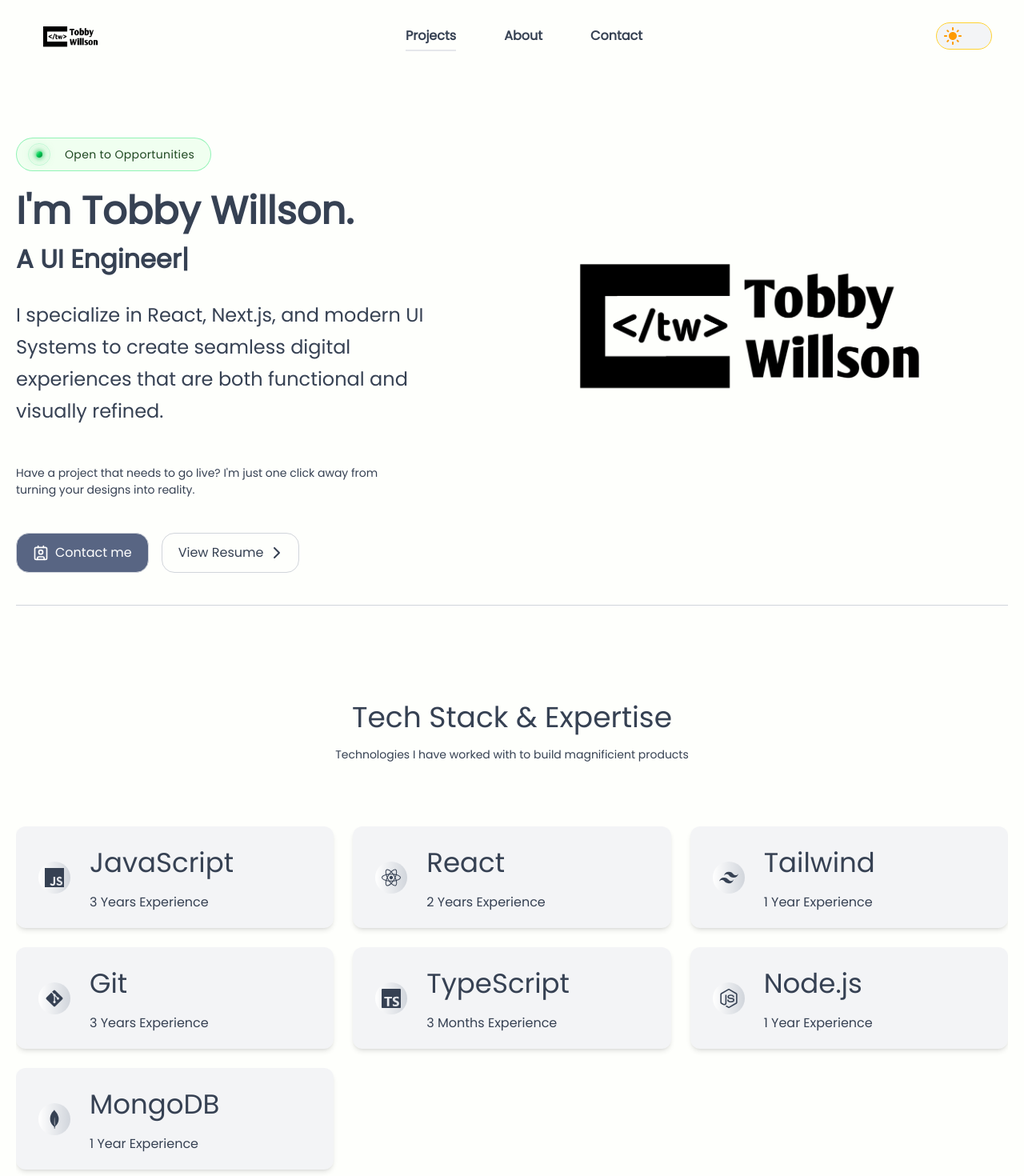
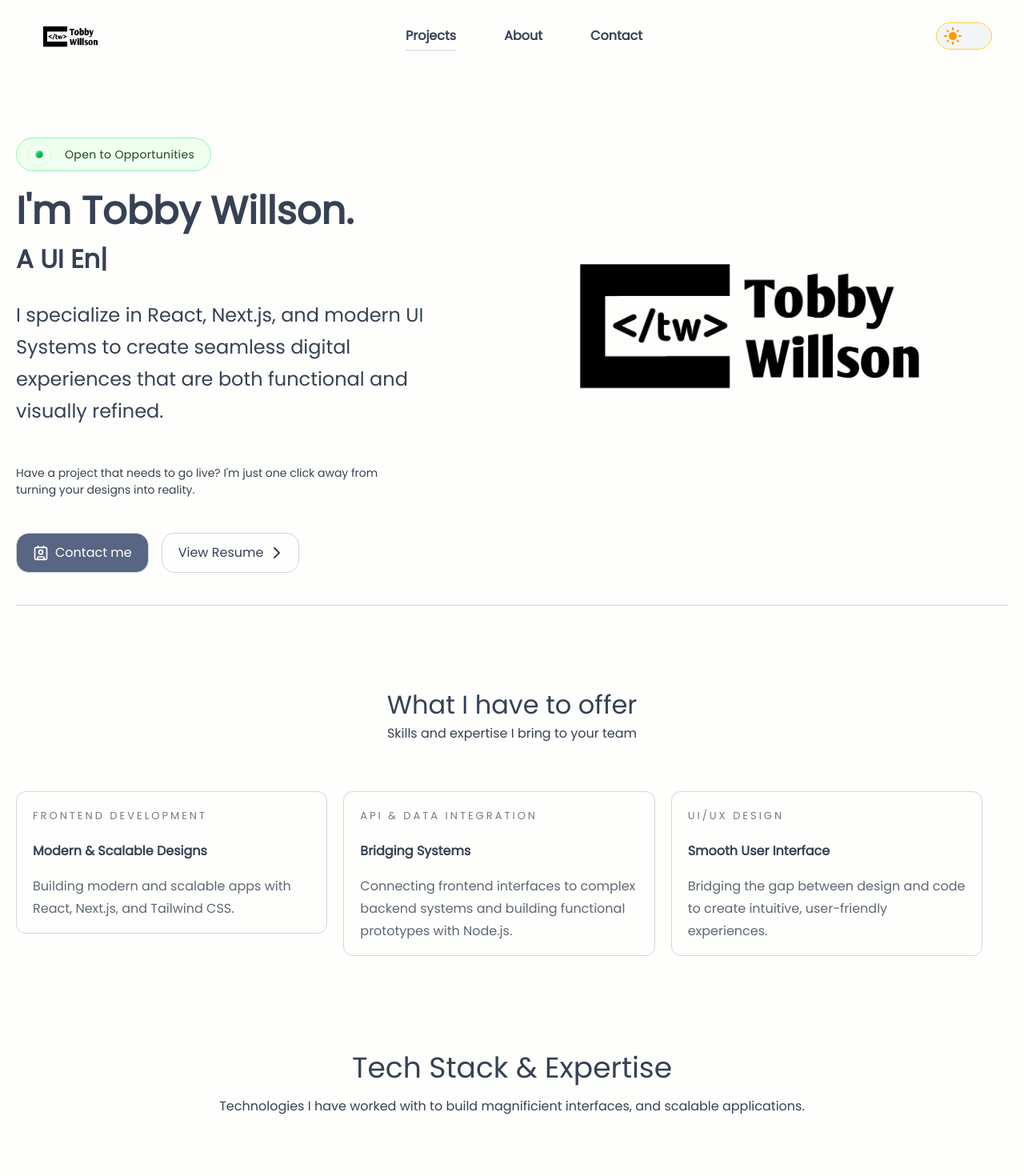
Before and after one commit to TobbyWillson/my-portfolio, a React (Vite) app: page / in a window 1280 px wide. Shown: the top 1470 px of the page at 80% size. Built offline with nearby package versions, Linux system fonts and the light colour scheme.

Commit message:
Added what I have to offer and about me snippet

```diff
--- a/src/App.jsx
+++ b/src/App.jsx
@@ -55,19 +55,28 @@
         <meta name='description' content={pathDesc()} />
       </Helmet>
       {/* <ScrollToTop /> */}
-      <div className='select-none'>
-        <header className=''>
+      <div className='select-none min-h-screen bg-background relative'>
+        <div
+          className='fixed inset-0 z-0 pointer-events-none'
+          style={{
+            backgroundImage: `radial-gradient(circle, var(--dot-color) 1px, transparent 1px)`,
+            backgroundSize: `24px 24px`,
+            opacity: 0.3,
+          }}
+        />
+
+        <header className='z-10'>
           <Navbar />
         </header>
 
-        <div className='bg-background text-bg-text  transition-all duration-700'>
+        <div className=' text-bg-text  transition-all duration-700 z-10 relative'>
           <main className='max-w-7xl mx-auto py-10 px-5'>
             <Outlet />
             <BackToTop />
           </main>
         </div>
 
-        <footer className='bg-background text-bg-text border border-border-gray border-x-0'>
+        <footer className=' text-bg-text border border-border-gray border-x-0'>
           <div className='max-w-7xl mx-auto p-10'>
             <Footer />
           </div>
--- /dev/null
+++ b/src/Components/BriefAbout.jsx
@@ -0,0 +1,27 @@
+import { ArrowRight } from "lucide-react";
+import { MdArrowRightAlt } from "react-icons/md";
+
+import { Link } from "react-router-dom";
+
+const BriefAbout = () => {
+  return (
+    <section>
+      <div className='flex flex-col gap-8 mb-20'>
+        <h1 className='text-center text-[32px]'>About Me</h1>
+        <h2 className='text-[18px]'>Hi, I'm Tobby Wilson.</h2>
+        <h3>
+          I’m a Nigeria-based Frontend Developer who builds systems that scale. From fintech to logistics, I specialize in translating complex product ideas into clean, high-performance web applications. I don’t just build interfaces, I simplify complex workflows into seamless user experiences.
+        </h3>
+
+        <div className='text-bg-text/70 border w-fit '>
+          <Link to='/contact' className='flex  items-center gap-1 p-2'>
+            <p>Read more about me</p>
+            <MdArrowRightAlt />
+          </Link>
+        </div>
+      </div>
+    </section>
+  );
+};
+
+export default BriefAbout;
--- a/src/Components/HeroSection.jsx
+++ b/src/Components/HeroSection.jsx
@@ -155,7 +155,7 @@
         </div>
 
         <div className='mt-8 pb-10 border-b border-border-gray flex flex-col  min-[430px]:flex-row  min-[430px]:items-center gap-4'>
-          <div className='flex ' onClick={handleHireMe}>
+          <div className='flex w-fit' onClick={handleHireMe}>
             <button to=''>
               <div className='bg-[#586583] dark:bg-[#2763a0] border border-border-gray rounded-2xl  px-5 py-3 text-white text-[14px] md:text-[16px] flex justify-center items-center hover:scale-107 cursor-pointer transition-all duration-700  hover:bg-[#556daf]  gap-2'>
                 <div>
@@ -166,9 +166,9 @@
             </button>
           </div>
 
-          <div>
+          <div className='w-fit'>
             <Link to='https://drive.google.com/file/d/1wjAULdzK-zRENYCg6fB0hiL7u-7OS_6g/view?usp=drive_link' target='_blank' rel='noopener noreferrer'>
-              <div className='w-fit flex items-center gap-2 rounded-2xl  px-5 py-3 text-[14px] md:text-[16px] border border-border-gray text-bg-text hover:scale-107 cursor-pointer transition-all duration-700 ' onClick={handleDownload}>
+              <p className=' flex items-center gap-2 rounded-2xl  px-5 py-3 text-[14px] md:text-[16px] border border-border-gray text-bg-text hover:scale-107 cursor-pointer transition-all duration-700 ' onClick={handleDownload}>
                 {isDownloading ? (
                   <>
                     Opening document
@@ -179,7 +179,7 @@
                     View Resume <FaChevronRight />
                   </>
                 )}
-              </div>
+              </p>
             </Link>
           </div>
           {/* <div className={` ${scrolled ? "flex animate-bounce transition-all duration-500" : "hidden"} justify-center pt-12`}>
--- a/src/Components/PreviousProjects.jsx
+++ b/src/Components/PreviousProjects.jsx
@@ -29,7 +29,7 @@
       <div className='mb-30'>
         <div className='mb-20 flex flex-col gap-4'>
           <p className='text-3xl sm:text-4xl text-center tracking-[4px]'>Selected Projects</p>
-          <p className='text-sm sm:text-md dark:text-gray-100/60 text-center'>Projects I have previously worked on till date.</p>
+          <p className='text-[16px]  dark:text-gray-100/60 text-center'>Selection of projects I have previously worked on across frontend development.</p>
         </div>
 
         <div className='flex flex-wrap gap-7'>
--- a/src/Components/StacksExpertise.jsx
+++ b/src/Components/StacksExpertise.jsx
@@ -23,8 +23,8 @@
     <div className='overflow-x-hidden'>
       <div className='my-30'>
         <div className='mb-20 flex flex-col gap-4'>
-          <p className='text-3xl sm:text-4xl text-center'>Tech Stack & Expertise</p>
-          <p className='text-sm sm:text-md dark:text-gray-100/60 text-center'>Technologies I have worked with to build magnificient products</p>
+          <h1 className='text-3xl sm:text-4xl text-center'>Tech Stack & Expertise</h1>
+          <h2 className='text-[16px] dark:text-gray-100/60 text-center'>Technologies I have worked with to build magnificient interfaces, and scalable applications.</h2>
         </div>
 
         <div className='grid grid-cols-1 sm:grid-cols-2 lg:grid-cols-3 gap-6'>
--- /dev/null
+++ b/src/Components/WhatIOffer.jsx
@@ -0,0 +1,24 @@
+import { Services } from "../constants/Materials";
+
+const WhatIOffer = () => {
+  return (
+    <div className='mt-25'>
+      <h1 className='text-[32px] text-center'>What I have to offer</h1>
+      <h2 className='text-center '>Skills and expertise I bring to your team</h2>
+
+      <div className='flex flex-wrap mt-15 gap-5'>
+        {Services.map((service, id) => (
+          <div className='w-full md:w-[calc(50%-1.5rem)] lg:w-[calc(33.333%-1.5rem)] leading-7 bg-background ' key={id}>
+            <div className='border border-border-gray rounded-xl py-4 px-5 hover:border-b-4  transition-all duration-300'>
+              <h3 className='text-bg-text/70  text-[13px] tracking-[3px]'>{service.category} </h3>
+              <p className='text-bg-text font-extrabold py-4'> {service.title} </p>
+              <p className='text-bg-text/80'>{service.body}</p>
+            </div>
+          </div>
+        ))}
+      </div>
+    </div>
+  );
+};
+
+export default WhatIOffer;
--- a/src/constants/Materials.jsx
+++ b/src/constants/Materials.jsx
@@ -66,7 +66,7 @@
     projectDescription: "A trusted digital health companion. Our AI-powered chatbot is designed to provide you with accurate and personalized health information, support, and guidance.",
     projectPreview: MedibotPreview,
     alt: "Medibot Preview",
-    tools: ["React", "CSS"],
+    tools: ["React", "CSS", "Node/Express API", "MongoDB"],
     liveUrl: "https://medibot-coral.vercel.app",
     repoUrl: "https://github.com/TobbyWillson/Medibot",
   },
@@ -151,3 +151,24 @@
     involvement: "If it involves complex flows, real users, or high-impact systems, I’m interested.",
   },
 ];
+
+export const Services = [
+  {
+    id: 1,
+    category: "FRONTEND DEVELOPMENT",
+    title: "Modern & Scalable Designs",
+    body: "Building modern and scalable apps with React, Next.js, and Tailwind CSS.",
+  },
+  {
+    id: 2,
+    category: "API & DATA INTEGRATION",
+    title: "Bridging Systems",
+    body: "Connecting frontend interfaces to complex backend systems and building functional prototypes with Node.js.",
+  },
+  {
+    id: 3,
+    category: "UI/UX DESIGN",
+    title: "Smooth User Interface",
+    body: "Bridging the gap between design and code to create intuitive, user-friendly experiences.",
+  },
+];
--- a/src/index.css
+++ b/src/index.css
@@ -22,12 +22,13 @@
   /* --color-background: rgb(54, 65, 83); */
   --color-bg-text: rgb(243, 244, 246);
   --color-border-gray: rgba(243, 244, 246, 0.2);
+  --dot-color: rgba(196, 200, 207, 0.532);
 }
 
 @theme {
   --color-background: #fefffc;
   --color-bg-text: rgb(54, 65, 83);
-
+  --dot-color: rgba(100, 116, 139, 0.35);
   --color-border-gray: rgb(209, 213, 219);
 
   --font-mono: "DM Mono", monospace;
@@ -45,9 +46,9 @@
     0%,
     100% {
       transform: scale(0.8);
-      box-shadow:
-        0 0 6px 2px rgba(34, 197, 94, 0.6),
-        0 0 18px 4px rgba(34, 197, 94, 0.3);
+      box-shadow:;
+      /* 0 0 6px 2px rgba(34, 197, 94, 0.6),
+        0 0 18px 4px rgba(34, 197, 94, 0.3); */
     }
     50% {
       transform: scale(1.45);
--- a/src/pages/AboutMe.jsx
+++ b/src/pages/AboutMe.jsx
@@ -44,7 +44,7 @@
       {/* Current Page Bar */}
 
       <div className=' '>
-        <div className='container mx-auto px-3'>
+        <div className='container mx-auto '>
           <div className=' mt-20 md:px-10'>
             {/* <img src='' alt='' className='' /> */}
             <div className=' border-b border-border-gray pb-5 rounded-lg'>
--- a/src/pages/Home.jsx
+++ b/src/pages/Home.jsx
@@ -1,14 +1,17 @@
 import HeroSection from "../Components/HeroSection";
 import StacksExpertise from "../Components/StacksExpertise";
 import PreviousProjects from "../Components/PreviousProjects";
+import WhatIOffer from "../Components/WhatIOffer";
+import BriefAbout from "../Components/BriefAbout";
 
 const Home = () => {
   return (
     <div>
       <HeroSection />
-
+      <WhatIOffer />
       <StacksExpertise />
       <PreviousProjects />
+      <BriefAbout />
     </div>
   );
 };
```
